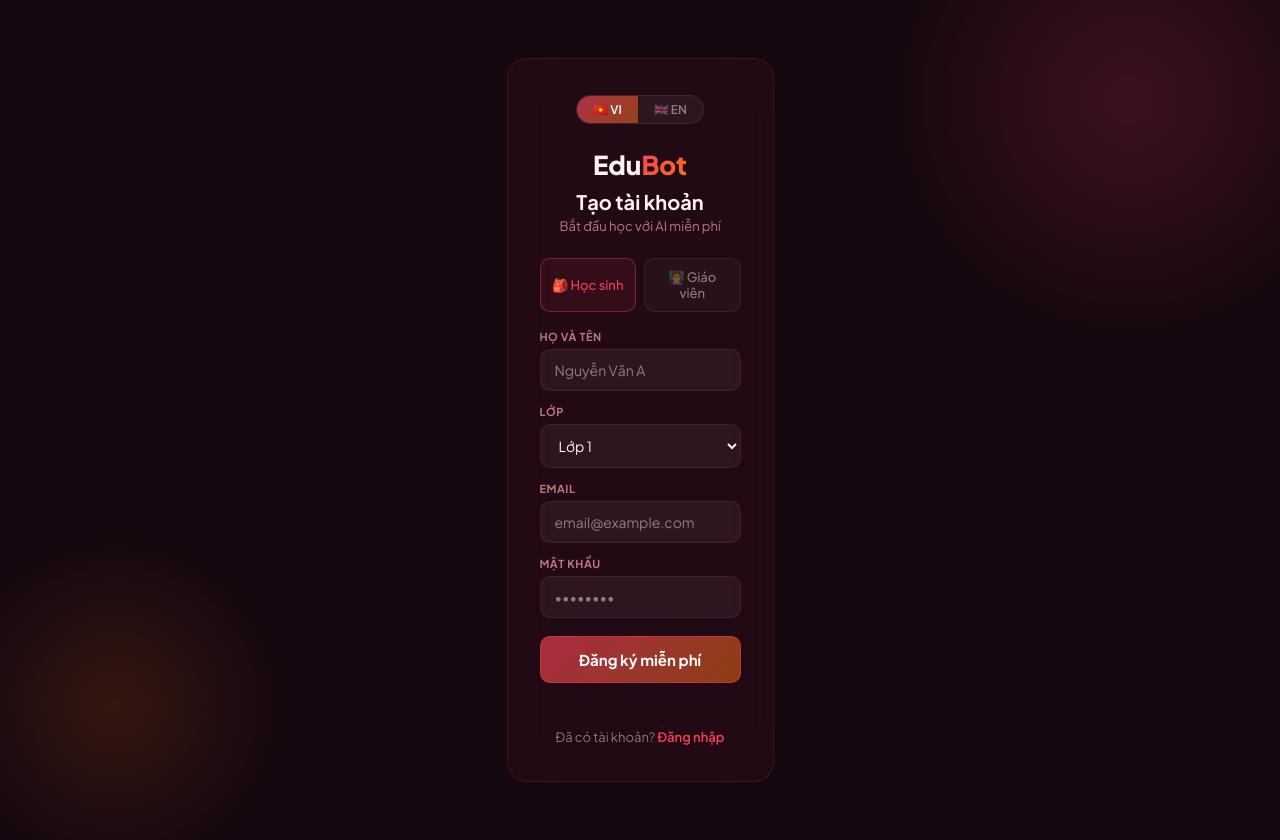
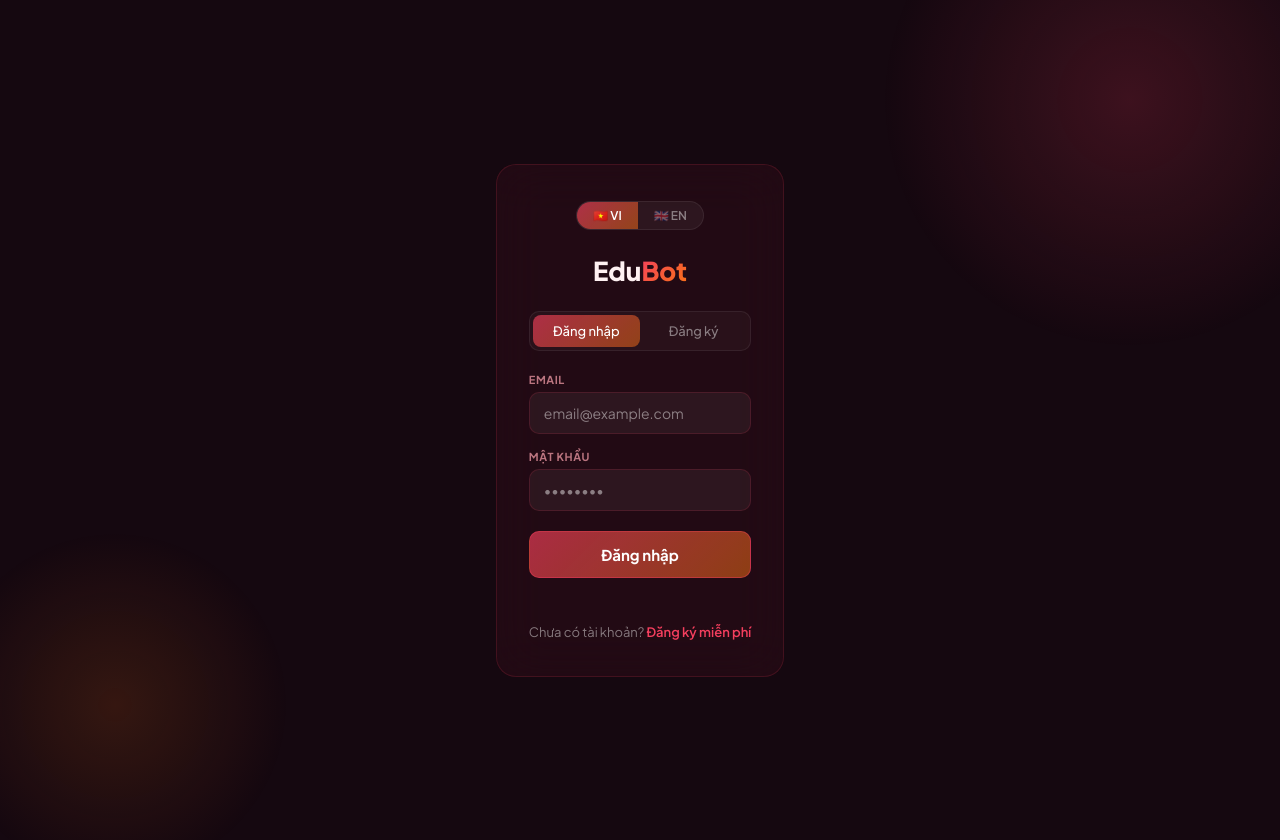
Before and after one commit to Nathan96VN/edubot-vietnam, a website: page public/register.html in a window 1280 px wide. Drawn offline with Linux system fonts and the light colour scheme.

Commit message:
Change registration to login page in register.html

```diff
--- a/public/register.html
+++ b/public/register.html
@@ -3,11 +3,18 @@
 <head>
 <meta charset="UTF-8"/>
 <meta name="viewport" content="width=device-width, initial-scale=1.0"/>
-<title>EduBot — Đăng ký</title>
+<title>EduBot — Đăng nhập</title>
 <link href="https://fonts.googleapis.com/css2?family=Plus+Jakarta+Sans:wght@400;500;600;700;800&display=swap" rel="stylesheet"/>
 <style>
 *{box-sizing:border-box;margin:0;padding:0}
-:root{--bg:#150810;--primary:#F43F5E;--secondary:#F97316;--pg:rgba(244,63,94,0.65);--sg:rgba(249,115,22,0.5);--card:rgba(244,63,94,0.07);--border:rgba(244,63,94,0.15);--border2:rgba(255,255,255,0.07);--text:#FFF1F2;--muted:rgba(253,164,175,0.7);--muted2:rgba(255,255,255,0.45);--font:'Plus Jakarta Sans',system-ui,sans-serif;}
+:root{
+  --bg:#150810;--primary:#F43F5E;--secondary:#F97316;
+  --pg:rgba(244,63,94,0.65);--sg:rgba(249,115,22,0.5);
+  --card:rgba(244,63,94,0.07);--border:rgba(244,63,94,0.15);
+  --border2:rgba(255,255,255,0.07);--text:#FFF1F2;
+  --muted:rgba(253,164,175,0.7);--muted2:rgba(255,255,255,0.45);
+  --font:'Plus Jakarta Sans',system-ui,sans-serif;
+}
 html,body{min-height:100vh;background:var(--bg);color:var(--text);font-family:var(--font);display:flex;align-items:center;justify-content:center;padding:20px;position:relative;overflow:hidden}
 .orb{position:fixed;border-radius:50%;pointer-events:none}
 .o1{width:500px;height:500px;background:radial-gradient(circle,rgba(244,63,94,0.18),transparent 70%);top:-150px;right:-100px}
@@ -16,27 +23,32 @@ html,body{min-height:100vh;background:var(--bg);color:var(--text);font-family:va
 .lang-wrap{display:flex;justify-content:center;background:rgba(255,255,255,0.05);border:1px solid var(--border2);border-radius:20px;overflow:hidden;width:fit-content;margin:0 auto 24px}
 .lb{padding:6px 16px;font-size:12px;font-weight:600;border:none;background:transparent;color:var(--muted2);cursor:pointer;font-family:var(--font)}
 .lb.on{background:linear-gradient(135deg,var(--pg),var(--sg));color:#fff}
-.brand{text-align:center;margin-bottom:8px}
+.brand{text-align:center;margin-bottom:24px}
 .brand-text{font-size:26px;font-weight:800;color:var(--text)}
 .brand-text span{background:linear-gradient(135deg,var(--primary),var(--secondary));-webkit-background-clip:text;-webkit-text-fill-color:transparent}
-.title{font-size:20px;font-weight:700;text-align:center;margin-bottom:4px}
-.subtitle{font-size:13px;color:var(--muted);text-align:center;margin-bottom:24px}
-.role-wrap{display:flex;gap:8px;margin-bottom:18px}
-.role-btn{flex:1;padding:10px;border-radius:10px;border:1.5px solid var(--border2);background:rgba(255,255,255,0.03);color:var(--muted2);font-size:13px;font-weight:500;cursor:pointer;text-align:center;transition:all 0.2s;font-family:var(--font)}
-.role-btn.on{border-color:rgba(244,63,94,0.4);color:var(--primary);background:rgba(244,63,94,0.08)}
-.role-btn.ton.on{border-color:rgba(16,185,129,0.4);color:rgba(110,231,183,0.9);background:rgba(16,185,129,0.08)}
-.field{margin-bottom:14px}
+.title{font-size:22px;font-weight:700;text-align:center;margin-bottom:6px;color:var(--text)}
+.subtitle{font-size:13px;color:var(--muted);text-align:center;margin-bottom:28px}
+.tabs{display:flex;background:rgba(255,255,255,0.03);border:1px solid var(--border2);border-radius:10px;padding:3px;margin-bottom:22px}
+.tab{flex:1;padding:8px;text-align:center;border:none;background:transparent;color:var(--muted2);font-size:13px;font-weight:500;border-radius:8px;cursor:pointer;font-family:var(--font);transition:all 0.2s}
+.tab.on{background:linear-gradient(135deg,var(--pg),var(--sg));color:#fff}
+.field{margin-bottom:16px}
 .field label{display:block;font-size:11px;font-weight:700;color:var(--muted);text-transform:uppercase;letter-spacing:0.05em;margin-bottom:6px}
 .field input,.field select{width:100%;padding:11px 14px;background:rgba(255,255,255,0.05);border:1px solid var(--border);border-radius:10px;color:var(--text);font-size:14px;font-family:var(--font);outline:none;transition:border-color 0.2s}
 .field input:focus,.field select:focus{border-color:rgba(244,63,94,0.4)}
 .field input::placeholder{color:var(--muted2)}
 .field select option{background:#1F0D18;color:var(--text)}
+.role-wrap{display:flex;gap:8px;margin-bottom:18px}
+.role-btn{flex:1;padding:10px;border-radius:10px;border:1.5px solid var(--border2);background:rgba(255,255,255,0.03);color:var(--muted2);font-size:13px;font-weight:500;cursor:pointer;text-align:center;transition:all 0.2s;font-family:var(--font)}
+.role-btn.on{border-color:rgba(244,63,94,0.4);color:var(--primary);background:rgba(244,63,94,0.08)}
+.role-btn.ton.on{border-color:rgba(16,185,129,0.4);color:rgba(110,231,183,0.9);background:rgba(16,185,129,0.08)}
 .submit{width:100%;padding:13px;background:linear-gradient(135deg,var(--pg),var(--sg));border:1px solid rgba(244,63,94,0.4);border-radius:10px;color:#fff;font-size:15px;font-weight:700;cursor:pointer;font-family:var(--font);margin-top:4px;transition:opacity 0.2s}
 .submit:hover{opacity:0.88}
-.submit:disabled{opacity:0.5}
+.submit:disabled{opacity:0.5;cursor:not-allowed}
 .err{color:rgba(252,165,165,0.9);font-size:13px;text-align:center;margin-top:10px;min-height:18px}
 .switch{text-align:center;margin-top:18px;font-size:13px;color:var(--muted2)}
 .switch a{color:var(--primary);text-decoration:none;font-weight:600}
+.switch a:hover{text-decoration:underline}
+.divider{height:1px;background:rgba(255,255,255,0.06);margin:18px 0}
 .sp2{width:16px;height:16px;border:2px solid rgba(255,255,255,0.2);border-top-color:#fff;border-radius:50%;animation:rn .7s linear infinite;display:inline-block;vertical-align:middle;margin-right:6px}
 @keyframes rn{to{transform:rotate(360deg)}}
 </style>
@@ -44,57 +56,203 @@ html,body{min-height:100vh;background:var(--bg);color:var(--text);font-family:va
 <body>
 <div class="orb o1"></div>
 <div class="orb o2"></div>
+
 <div class="card">
   <div class="lang-wrap">
     <button class="lb on" id="lvi" onclick="setLang('vi')">🇻🇳 VI</button>
     <button class="lb" id="len" onclick="setLang('en')">🇬🇧 EN</button>
   </div>
   <div class="brand"><span class="brand-text">Edu<span>Bot</span></span></div>
-  <div class="title" id="title">Tạo tài khoản</div>
-  <div class="subtitle" id="subtitle">Bắt đầu học với AI miễn phí</div>
-  <div class="role-wrap">
+  <div class="tabs">
+    <button class="tab on" id="tab-login" onclick="setMode('login')" id="t0">Đăng nhập</button>
+    <button class="tab" id="tab-reg" onclick="setMode('reg')" id="t1">Đăng ký</button>
+  </div>
+
+  <!-- Role selector (register only) -->
+  <div id="role-wrap" class="role-wrap" style="display:none">
     <button class="role-btn on" id="role-s" onclick="setRole('student')">🎒 <span id="rl-s">Học sinh</span></button>
     <button class="role-btn ton" id="role-t" onclick="setRole('teacher')">👩‍🏫 <span id="rl-t">Giáo viên</span></button>
   </div>
-  <div class="field"><label id="l-name">Họ và tên</label><input type="text" id="inp-name" placeholder="Nguyễn Văn A"/></div>
-  <div class="field" id="f-grade"><label id="l-grade">Lớp</label><select id="inp-grade"><option value="1">Lớp 1</option><option value="2">Lớp 2</option><option value="3">Lớp 3</option><option value="4">Lớp 4</option><option value="5">Lớp 5</option><option value="6">Lớp 6</option><option value="7">Lớp 7</option><option value="8">Lớp 8</option><option value="9">Lớp 9</option><option value="10">Lớp 10</option><option value="11">Lớp 11</option><option value="12">Lớp 12</option></select></div>
-  <div class="field" id="f-inst" style="display:none"><label id="l-inst">Trường / Tổ chức</label><input type="text" id="inp-inst" placeholder="Trường THPT Nguyễn Trãi"/></div>
-  <div class="field"><label>Email</label><input type="email" id="inp-email" placeholder="email@example.com"/></div>
-  <div class="field"><label id="l-pw">Mật khẩu</label><input type="password" id="inp-pw" placeholder="••••••••"/></div>
-  <button class="submit" id="btn-submit" onclick="doReg()">Đăng ký miễn phí</button>
+
+  <!-- Name (register only) -->
+  <div class="field" id="f-name" style="display:none">
+    <label id="l-name">Họ và tên</label>
+    <input type="text" id="inp-name" placeholder="Nguyễn Văn A"/>
+  </div>
+
+  <!-- Grade (student register only) -->
+  <div class="field" id="f-grade" style="display:none">
+    <label id="l-grade">Lớp</label>
+    <select id="inp-grade">
+      <option value="1">Lớp 1</option><option value="2">Lớp 2</option><option value="3">Lớp 3</option>
+      <option value="4">Lớp 4</option><option value="5">Lớp 5</option><option value="6">Lớp 6</option>
+      <option value="7">Lớp 7</option><option value="8">Lớp 8</option><option value="9">Lớp 9</option>
+      <option value="10">Lớp 10</option><option value="11">Lớp 11</option><option value="12">Lớp 12</option>
+    </select>
+  </div>
+
+  <!-- Institution (teacher register only) -->
+  <div class="field" id="f-inst" style="display:none">
+    <label id="l-inst">Trường / Tổ chức</label>
+    <input type="text" id="inp-inst" placeholder="Trường THPT Nguyễn Trãi"/>
+  </div>
+
+  <!-- Email -->
+  <div class="field">
+    <label>Email</label>
+    <input type="email" id="inp-email" placeholder="email@example.com"/>
+  </div>
+
+  <!-- Password -->
+  <div class="field">
+    <label id="l-pw">Mật khẩu</label>
+    <input type="password" id="inp-pw" placeholder="••••••••"/>
+  </div>
+
+  <button class="submit" id="btn-submit" onclick="doAuth()">Đăng nhập</button>
   <div class="err" id="err"></div>
-  <div class="switch" id="sw">Đã có tài khoản? <a href="/login" id="sw-link">Đăng nhập</a></div>
+  <div class="switch" id="sw">Chưa có tài khoản? <a href="#" onclick="setMode('reg');return false;" id="sw-link">Đăng ký miễn phí</a></div>
 </div>
+
 <script>
-var API='https://edubot-vietnam.onrender.com';
-var lang=localStorage.getItem('eb_lang')||'vi';
-var role='student';
-var T={vi:{'title':'Tạo tài khoản','subtitle':'Bắt đầu học với AI miễn phí','rl-s':'Học sinh','rl-t':'Giáo viên','l-name':'Họ và tên','inp-name':'Nguyễn Văn A','l-grade':'Lớp','l-inst':'Trường / Tổ chức','inp-inst':'Trường THPT Nguyễn Trãi','l-pw':'Mật khẩu','btn':'Đăng ký miễn phí','sw':'Đã có tài khoản?','sw-link':'Đăng nhập','err-ep':'Vui lòng điền đầy đủ thông tin.','err-name':'Vui lòng nhập họ tên.','err-pw':'Mật khẩu tối thiểu 6 ký tự.','err-email':'Email không hợp lệ.'},en:{'title':'Create Account','subtitle':'Start learning with AI for free','rl-s':'Student','rl-t':'Teacher','l-name':'Full Name','inp-name':'John Smith','l-grade':'Grade','l-inst':'School / Institution','inp-inst':'Nguyen Trai High School','l-pw':'Password','btn':'Sign up free','sw':'Already have an account?','sw-link':'Login','err-ep':'Please fill in all fields.','err-name':'Please enter your name.','err-pw':'Password must be at least 6 characters.','err-email':'Invalid email address.'}};
-function t(k){return T[lang][k]||T['vi'][k]||k;}
-function setLang(l){lang=l;localStorage.setItem('eb_lang',l);document.getElementById('lvi').className='lb'+(l==='vi'?' on':'');document.getElementById('len').className='lb'+(l==='en'?' on':'');applyLang();}
-function applyLang(){['title','subtitle','rl-s','rl-t','l-name','l-grade','l-inst','l-pw'].forEach(function(k){var el=document.getElementById(k);if(el)el.textContent=t(k);});['inp-name','inp-inst'].forEach(function(k){var el=document.getElementById(k);if(el)el.placeholder=t(k);});document.getElementById('btn-submit').textContent=t('btn');document.getElementById('sw').innerHTML=t('sw')+' <a href="/login">'+t('sw-link')+'</a>';}
-function setRole(r){role=r;document.getElementById('role-s').className='role-btn'+(r==='student'?' on':'');document.getElementById('role-t').className='role-btn ton'+(r==='teacher'?' on':'');document.getElementById('f-grade').style.display=r==='student'?'block':'none';document.getElementById('f-inst').style.display=r==='teacher'?'block':'none';}
-async function doReg(){
-  var email=document.getElementById('inp-email').value.trim();var pw=document.getElementById('inp-pw').value;var name=document.getElementById('inp-name').value.trim();
-  var err=document.getElementById('err');var btn=document.getElementById('btn-submit');
-  if(!email||!pw||!name){err.textContent=t('err-ep');return;}
-  if(!/^[^\s@]+@[^\s@]+\.[^\s@]+$/.test(email)){err.textContent=t('err-email');return;}
-  if(pw.length<6){err.textContent=t('err-pw');return;}
-  btn.disabled=true;btn.innerHTML='<span class="sp2"></span>'+t('btn')+'...';err.textContent='';
+var API = 'https://edubot-vietnam.onrender.com';
+var lang = localStorage.getItem('eb_lang') || 'vi';
+var mode = 'login';
+var role = 'student';
+
+var T = {
+  vi: {
+    't0':'Đăng nhập','t1':'Đăng ký',
+    'rl-s':'Học sinh','rl-t':'Giáo viên',
+    'l-name':'Họ và tên','inp-name':'Nguyễn Văn A',
+    'l-grade':'Lớp','l-inst':'Trường / Tổ chức','inp-inst':'Trường THPT Nguyễn Trãi',
+    'l-pw':'Mật khẩu',
+    'btn-login':'Đăng nhập','btn-reg':'Đăng ký',
+    'sw-login':'Chưa có tài khoản?','sw-login-link':'Đăng ký miễn phí',
+    'sw-reg':'Đã có tài khoản?','sw-reg-link':'Đăng nhập',
+    'err-ep':'Vui lòng nhập email và mật khẩu.',
+    'err-name':'Vui lòng nhập họ tên.',
+    'err-pw':'Mật khẩu tối thiểu 6 ký tự.',
+    'err-email':'Email không hợp lệ.',
+  },
+  en: {
+    't0':'Login','t1':'Sign Up',
+    'rl-s':'Student','rl-t':'Teacher',
+    'l-name':'Full Name','inp-name':'John Smith',
+    'l-grade':'Grade','l-inst':'School / Institution','inp-inst':'Nguyen Trai High School',
+    'l-pw':'Password',
+    'btn-login':'Login','btn-reg':'Sign Up',
+    'sw-login':"Don't have an account?",'sw-login-link':'Sign up free',
+    'sw-reg':'Already have an account?','sw-reg-link':'Login',
+    'err-ep':'Please enter your email and password.',
+    'err-name':'Please enter your name.',
+    'err-pw':'Password must be at least 6 characters.',
+    'err-email':'Invalid email address.',
+  }
+};
+
+function t(k){ return T[lang][k] || T['vi'][k] || k; }
+
+function setLang(l){
+  lang = l;
+  localStorage.setItem('eb_lang', l);
+  document.getElementById('lvi').className = 'lb' + (l==='vi'?' on':'');
+  document.getElementById('len').className = 'lb' + (l==='en'?' on':'');
+  applyLang();
+}
+
+function applyLang(){
+  ['t0','t1','rl-s','rl-t','l-name','l-grade','l-inst','l-pw'].forEach(function(k){
+    var el = document.getElementById(k); if(el) el.textContent = t(k);
+  });
+  ['inp-name','inp-inst'].forEach(function(k){
+    var el = document.getElementById(k); if(el) el.placeholder = t(k);
+  });
+  updateMode();
+}
+
+function setMode(m){
+  mode = m;
+  document.getElementById('tab-login').className = 'tab' + (m==='login'?' on':'');
+  document.getElementById('tab-reg').className = 'tab' + (m==='reg'?' on':'');
+  updateMode();
+}
+
+function setRole(r){
+  role = r;
+  document.getElementById('role-s').className = 'role-btn' + (r==='student'?' on':'');
+  document.getElementById('role-t').className = 'role-btn ton' + (r==='teacher'?' on':'');
+  document.getElementById('f-grade').style.display = r==='student' ? 'block' : 'none';
+  document.getElementById('f-inst').style.display = r==='teacher' ? 'block' : 'none';
+}
+
+function updateMode(){
+  var isReg = mode === 'reg';
+  document.getElementById('role-wrap').style.display = isReg ? 'flex' : 'none';
+  document.getElementById('f-name').style.display = isReg ? 'block' : 'none';
+  document.getElementById('f-grade').style.display = isReg && role==='student' ? 'block' : 'none';
+  document.getElementById('f-inst').style.display = isReg && role==='teacher' ? 'block' : 'none';
+  document.getElementById('btn-submit').textContent = t(isReg ? 'btn-reg' : 'btn-login');
+  var sw = document.getElementById('sw');
+  var swl = document.getElementById('sw-link');
+  if(isReg){
+    sw.innerHTML = t('sw-reg') + ' <a href="#" onclick="setMode(\'login\');return false;">' + t('sw-reg-link') + '</a>';
+  } else {
+    sw.innerHTML = t('sw-login') + ' <a href="#" onclick="setMode(\'reg\');return false;">' + t('sw-login-link') + '</a>';
+  }
+  document.getElementById('err').textContent = '';
+}
+
+async function doAuth(){
+  var email = document.getElementById('inp-email').value.trim();
+  var pw = document.getElementById('inp-pw').value;
+  var err = document.getElementById('err');
+  var btn = document.getElementById('btn-submit');
+  var emailReg = /^[^\s@]+@[^\s@]+\.[^\s@]+$/;
+  if(!email || !pw){ err.textContent = t('err-ep'); return; }
+  if(!emailReg.test(email)){ err.textContent = t('err-email'); return; }
+  if(pw.length < 6){ err.textContent = t('err-pw'); return; }
+  if(mode==='reg'){
+    var name = document.getElementById('inp-name').value.trim();
+    if(!name){ err.textContent = t('err-name'); return; }
+  }
+  btn.disabled = true;
+  btn.innerHTML = '<span class="sp2"></span>' + (mode==='reg' ? t('btn-reg') : t('btn-login')) + '...';
+  err.textContent = '';
   try{
-    var body={email,password:pw,name,role};
-    if(role==='student')body.grade=parseInt(document.getElementById('inp-grade').value);
-    else body.institution=document.getElementById('inp-inst').value.trim();
-    var res=await fetch(API+'/auth/register',{method:'POST',headers:{'Content-Type':'application/json'},body:JSON.stringify(body)});
-    var data=await res.json();if(!res.ok)throw new Error(data.error||'Error');
-    localStorage.setItem('eb_tok',data.token);localStorage.setItem('eb_name',data.user.name);localStorage.setItem('eb_role',data.user.role);
-    window.location.href='/app';
-  }catch(e){err.textContent=e.message;}
-  finally{btn.disabled=false;btn.textContent=t('btn');}
+    var body, ep;
+    if(mode==='reg'){
+      ep = '/auth/register';
+      body = { email, password:pw, name:document.getElementById('inp-name').value.trim(), role };
+      if(role==='student') body.grade = parseInt(document.getElementById('inp-grade').value);
+      else body.institution = document.getElementById('inp-inst').value.trim();
+    } else {
+      ep = '/auth/login';
+      body = { email, password:pw };
+    }
+    var res = await fetch(API+ep, {method:'POST',headers:{'Content-Type':'application/json'},body:JSON.stringify(body)});
+    var data = await res.json();
+    if(!res.ok) throw new Error(data.error || 'Error');
+    localStorage.setItem('eb_tok', data.token);
+    localStorage.setItem('eb_name', data.user.name);
+    localStorage.setItem('eb_role', data.user.role);
+    window.location.href = '/app';
+  } catch(e){
+    err.textContent = e.message;
+  } finally {
+    btn.disabled = false;
+    btn.textContent = t(mode==='reg' ? 'btn-reg' : 'btn-login');
+  }
 }
-var urlp=new URLSearchParams(window.location.search);
-if(urlp.get('role')==='teacher')setRole('teacher');
-document.addEventListener('keydown',function(e){if(e.key==='Enter')doReg();});
+
+// Enter key
+document.addEventListener('keydown', function(e){ if(e.key==='Enter') doAuth(); });
+
+// Check URL for role param
+var urlp = new URLSearchParams(window.location.search);
+if(urlp.get('role') === 'teacher'){ setMode('reg'); setRole('teacher'); }
+else if(urlp.get('role') === 'student'){ setMode('reg'); }
+
 setLang(lang);
 </script>
 </body>
```
